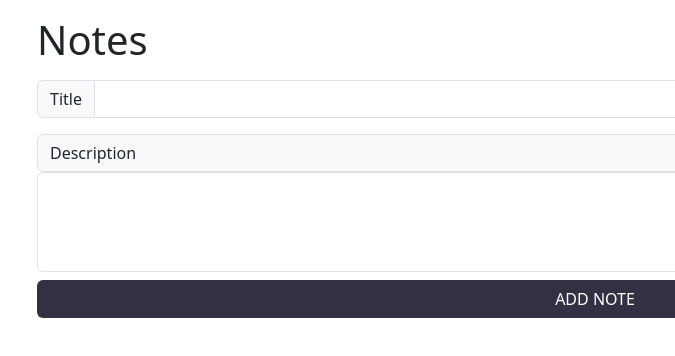
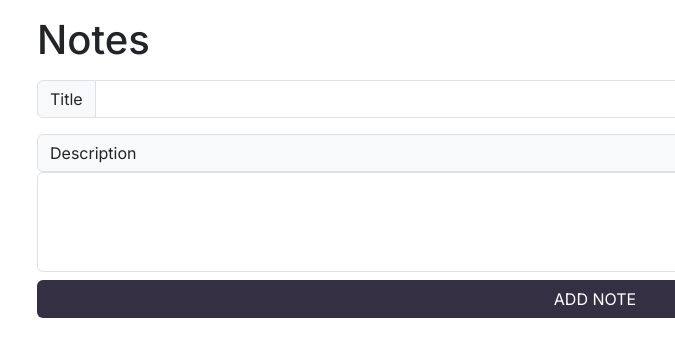
Before and after one commit to saumil8200/Notes, a plain HTML site: page index.html in a window 1280 px wide. Shown: the full height of the page, 45-720 px from the left. Drawn offline with nearby package versions, Linux system fonts and the light colour scheme.

Commit message:
added fonts

```diff
--- a/style.css
+++ b/style.css
@@ -1,3 +1,11 @@
+/* @import url('https://fonts.googleapis.com/css2?family=IBM+Plex+Mono:ital,wght@0,100;0,200;0,300;0,400;0,500;0,600;0,700;1,100;1,200;1,300;1,400;1,500;1,600;1,700&display=swap'); */
+@import url('https://fonts.googleapis.com/css2?family=Inter:wght@100;200;300;400;500;600;700;800;900&display=swap');
+
+body {
+    /* font-family: 'IBM Plex Mono', monospace; */
+    font-family: 'Inter', sans-serif;
+}
+
 .btn-submit {
     background-color: #352F44;
     color: #FFF;
```
